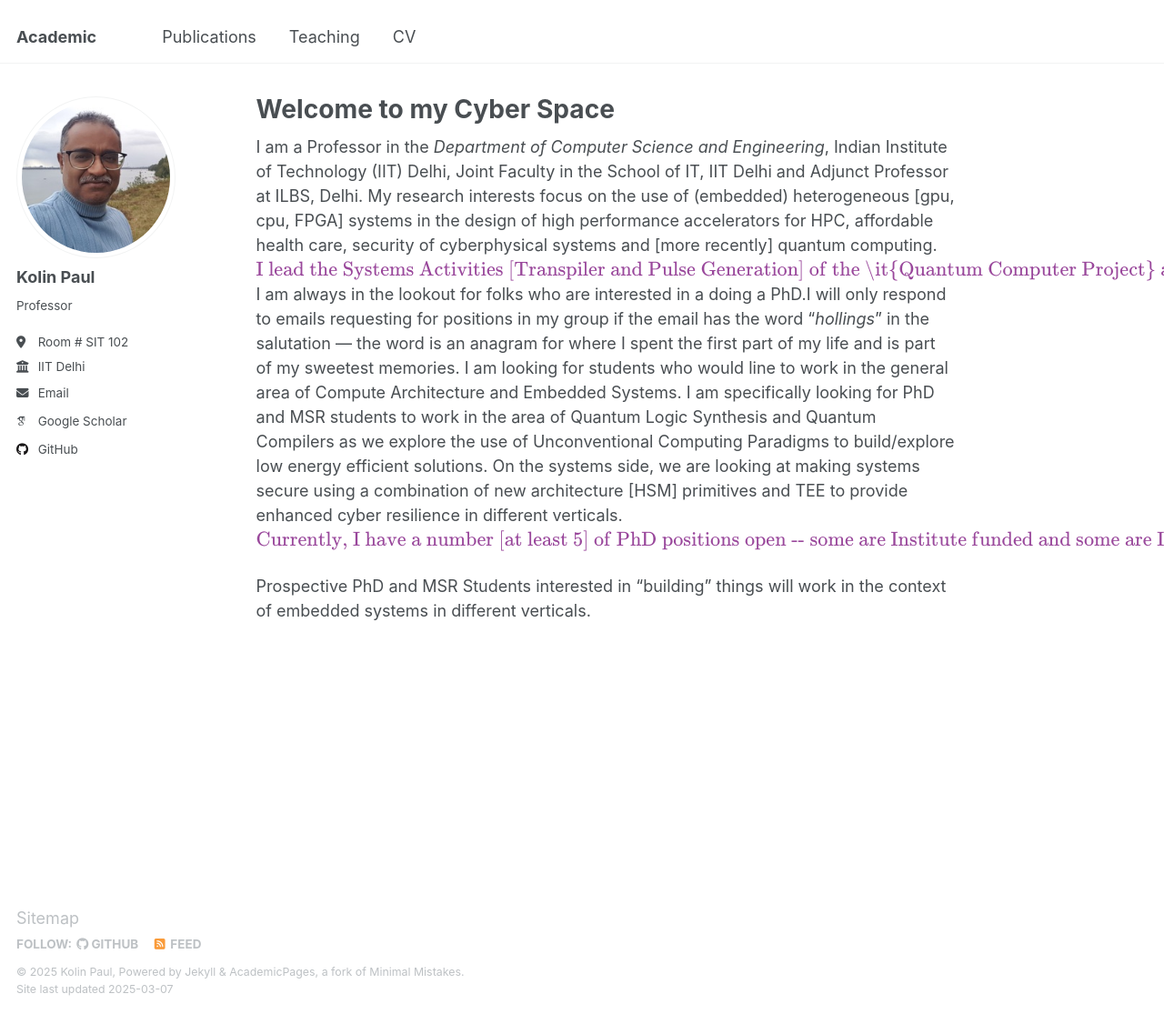
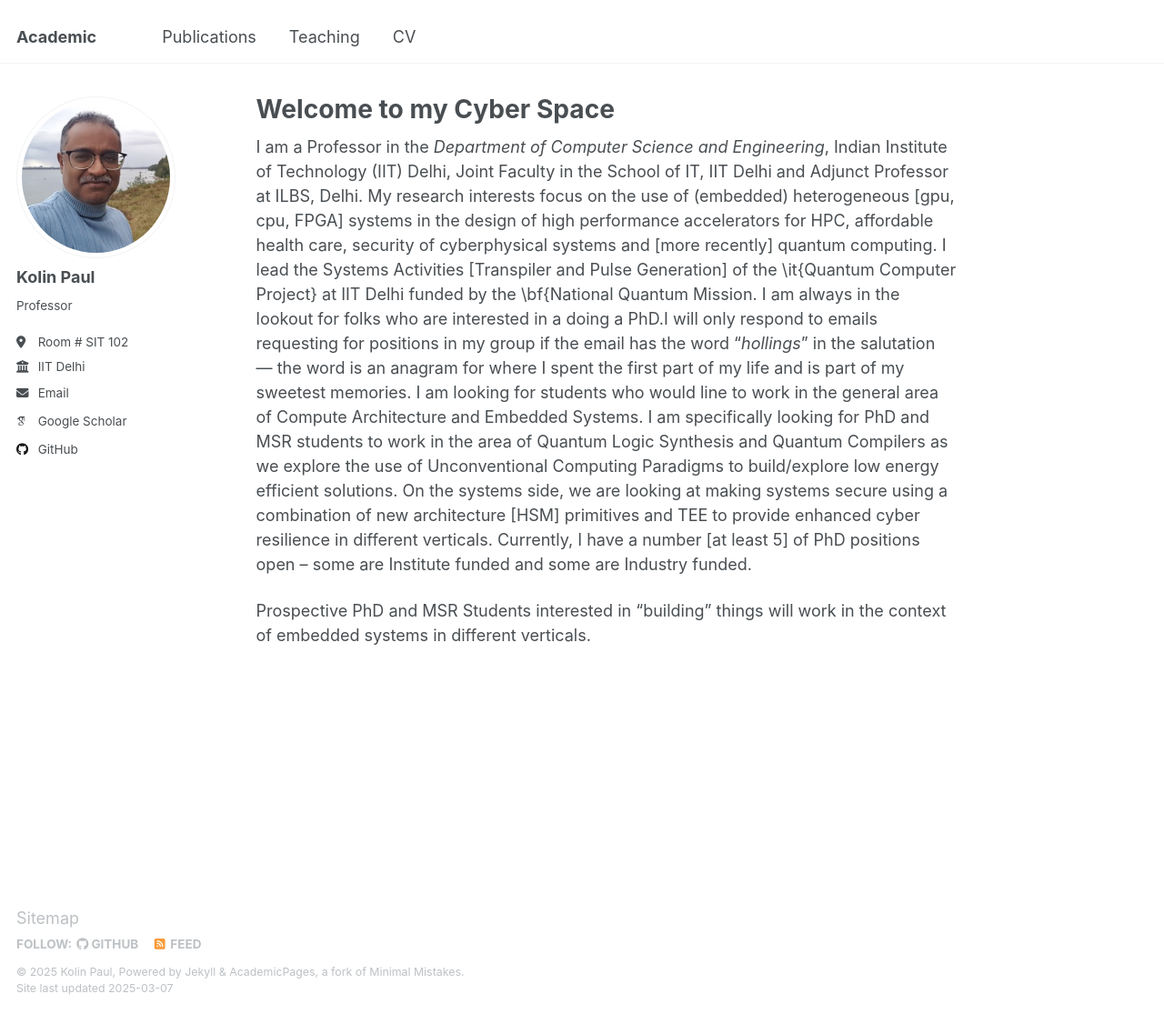
Before and after one commit to kolinpaul/kolinpaul.github.io, a Jekyll site: the page built from _pages/about.md, in a window 1280 px wide and 1115 px high. Shown: the whole window at 91% size. Built offline with Jekyll 4.4.1, drawn with Linux system fonts in a browser that asks for light colours; some web fonts are replaced.

Commit message:
Update about.md

```diff
--- a/_pages/about.md
+++ b/_pages/about.md
@@ -7,7 +7,7 @@
   - /about.html
 ---
 
-I am a Professor in the _Department of Computer Science and Engineering_, Indian Institute of Technology (IIT) Delhi, Joint Faculty in the School of IT, IIT Delhi and Adjunct Professor at ILBS, Delhi. My research interests focus on the use of (embedded) heterogeneous [gpu, cpu, FPGA] systems in the design of high performance accelerators for HPC, affordable health care, security of cyberphysical systems and [more recently] quantum computing. $${\color{Purple}\text{I lead the  Systems Activities [Transpiler and Pulse Generation] of the \it{Quantum Computer Project} at IIT Delhi funded by the \bf{National Quantum Mission.}}}$$
-I am always in the lookout for folks who are interested in a  doing a PhD.I will only respond to emails  requesting for positions in my group if the email has the word “_hollings_” in the salutation --- the word is an anagram for where I spent the first part of my life and is part of my sweetest memories. I am looking for students who would line to work in the general area of Compute Architecture and Embedded Systems. I am specifically looking for PhD and MSR students to work in the area of Quantum Logic Synthesis and Quantum Compilers as we explore the use of Unconventional Computing Paradigms to build/explore low energy efficient solutions. On the systems side, we are looking at making systems secure using a combination of new architecture [HSM] primitives and TEE to provide enhanced cyber resilience in different verticals. $${\color{Purple}\text{Currently, I have a number [at least 5] of PhD positions open -- some are Institute funded and some are Industry funded.}}$$
+I am a Professor in the _Department of Computer Science and Engineering_, Indian Institute of Technology (IIT) Delhi, Joint Faculty in the School of IT, IIT Delhi and Adjunct Professor at ILBS, Delhi. My research interests focus on the use of (embedded) heterogeneous [gpu, cpu, FPGA] systems in the design of high performance accelerators for HPC, affordable health care, security of cyberphysical systems and [more recently] quantum computing. I lead the  Systems Activities [Transpiler and Pulse Generation] of the \it{Quantum Computer Project} at IIT Delhi funded by the \bf{National Quantum Mission.
+I am always in the lookout for folks who are interested in a  doing a PhD.I will only respond to emails  requesting for positions in my group if the email has the word “_hollings_” in the salutation --- the word is an anagram for where I spent the first part of my life and is part of my sweetest memories. I am looking for students who would line to work in the general area of Compute Architecture and Embedded Systems. I am specifically looking for PhD and MSR students to work in the area of Quantum Logic Synthesis and Quantum Compilers as we explore the use of Unconventional Computing Paradigms to build/explore low energy efficient solutions. On the systems side, we are looking at making systems secure using a combination of new architecture [HSM] primitives and TEE to provide enhanced cyber resilience in different verticals. Currently, I have a number [at least 5] of PhD positions open -- some are Institute funded and some are Industry funded.
 
 Prospective PhD and MSR Students interested in "building" things will work in the context of embedded systems in different verticals.
```
